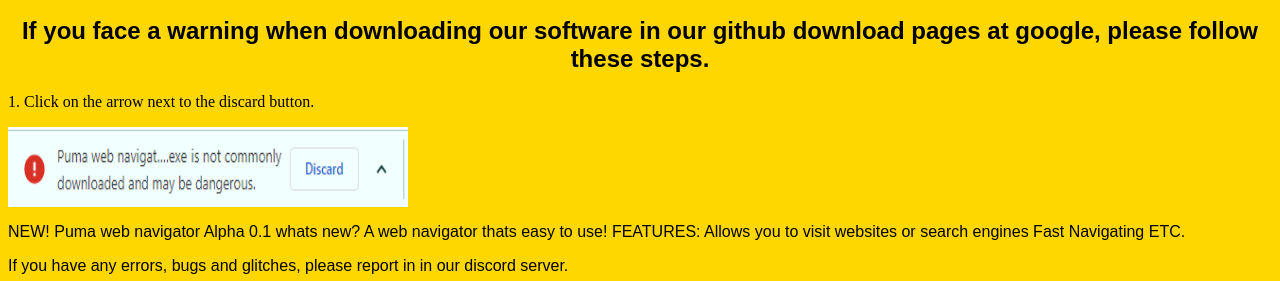
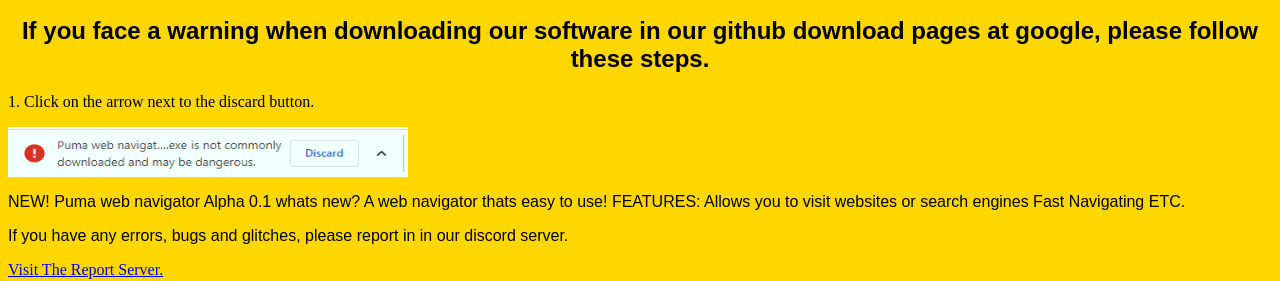
Before and after one commit to PumaDevelopInc/Official-website-of-Puma-Develop-Inc., a plain HTML site: page index.html in a window 1280 px wide. Shown: the part 97-378 px from the top of the page. Drawn offline with Linux system fonts and the light colour scheme.

Commit message:
Update index.html

```diff
--- a/index.html
+++ b/index.html
@@ -3,7 +3,7 @@
 
 <h2 style="font-family: sans-serif">If you face a warning when downloading our software in our github download pages at google, please follow these steps.</h2>
 <p syle="font-family: sans-serif">1. Click on the arrow next to the discard button.</p>
-<img src="step1.png" alt="step 1" width="400" height="80">
+<img src="step1.png" alt="step 1" width="400" height="50">
 
 
 
```
